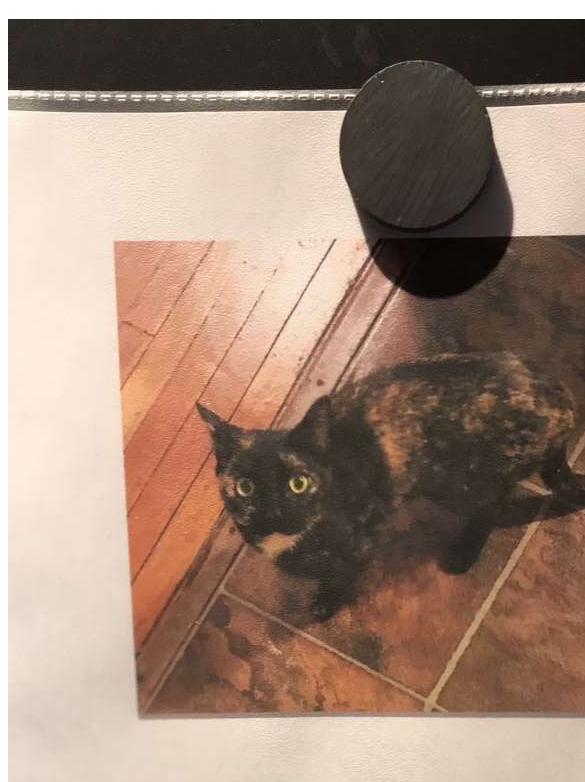
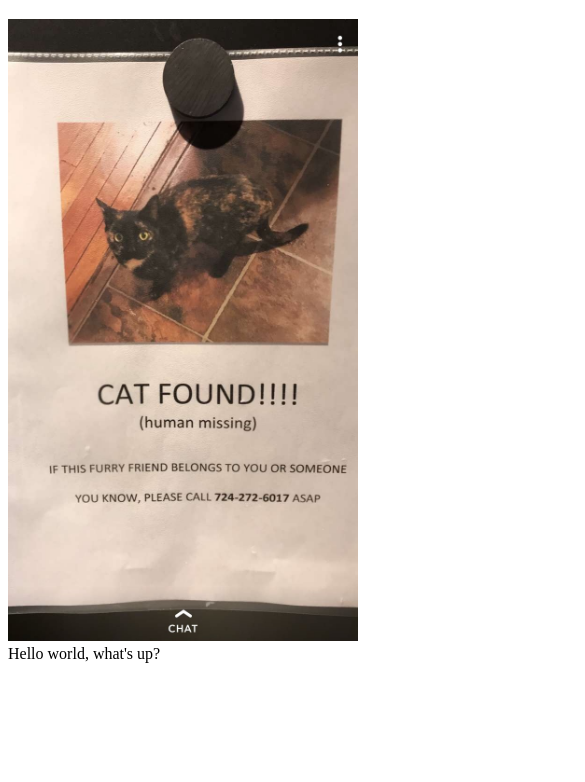
Before and after one commit to v-i-c-k-y/interactive, a plain HTML site: page index.html in a window 390 px wide. Shown: the part 62-844 px from the top of the page, 585 px wide, since content can reach past the window. Drawn offline with Linux system fonts and the light colour scheme.

```diff
--- a/index.html
+++ b/index.html
@@ -8,7 +8,7 @@
   </head>
   <body>
     <h1>Vicky's Class Website 🥕</h1>
-    <img src="assets/cat-found.jpeg">
+    <img src="assets/cat-found.jpeg" width=350>
     <br>
     Hello world, what's up?
   </body>
```
